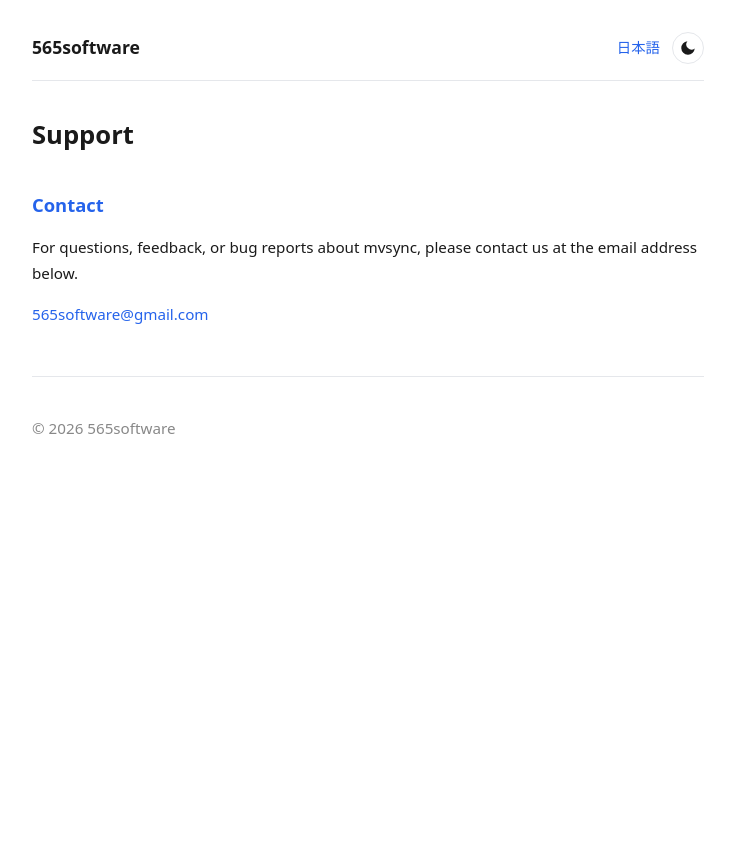
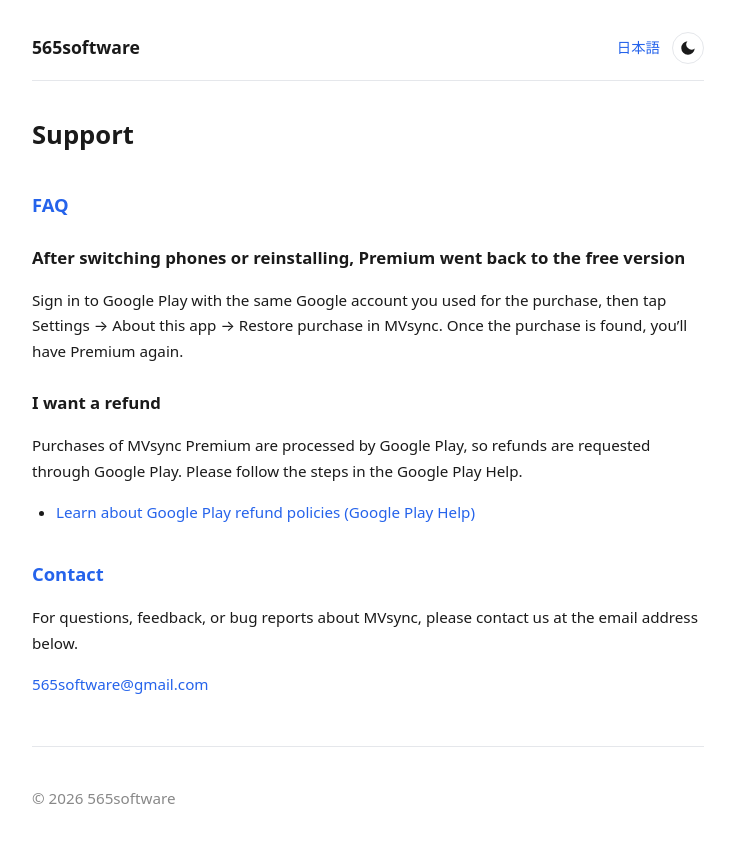
Before and after one commit to 565software/565software.github.io, a Jekyll site: the page built from en/mvsync/support.md, in a window 1280 px wide. Shown: the top 843 px of the page, without its empty margins (272-1007 px from the left). Built offline with Jekyll 4.4.1, drawn with Linux system fonts in a browser that asks for light colours.

Commit message:
fix: MVsync の購入の名前をプレミアムにし、アプリ名の表記をそろえ、サポートページによくある質問を足す
- プライバシーポリシーの「Pro」をアプリの表示に合わせて「MVsync プレミアム」にし、改定日を更新
- トップページとサポートページの「mvsync」を「MVsync」にそろえる
- サポートページに、購入の復元と返金（Google Play）の案内を足す

Co-Authored-By: Claude Opus 5.5 <noreply@anthropic.com>

```diff
--- a/en/mvsync/support.md
+++ b/en/mvsync/support.md
@@ -1,16 +1,26 @@
 ---
 layout: default
-title: Support - mvsync
+title: Support - MVsync
 lang: en
 ref: mvsync-support
 ---
 
 # Support
 
+## FAQ
+
+### After switching phones or reinstalling, Premium went back to the free version
+
+Sign in to Google Play with the same Google account you used for the purchase, then tap Settings → About this app → Restore purchase in MVsync. Once the purchase is found, you'll have Premium again.
+
+### I want a refund
+
+Purchases of MVsync Premium are processed by Google Play, so refunds are requested through Google Play. Please follow the steps in the Google Play Help.
+
+- [Learn about Google Play refund policies (Google Play Help)](https://support.google.com/googleplay/answer/2479637?hl=en)
+
 ## Contact
 
-For questions, feedback, or bug reports about mvsync, please contact us at the email address below.
+For questions, feedback, or bug reports about MVsync, please contact us at the email address below.
 
 [{{ site.contact_email }}](mailto:{{ site.contact_email }})
-
-<!-- FAQ will be added here in the future -->
```
Also changed, not shown: en/index.md (+1 -1 lines), en/mvsync/privacy-policy.md (+2 -2 lines), index.md (+1 -1 lines), mvsync/privacy-policy.md (+2 -2 lines), mvsync/support.md (+14 -4 lines).
